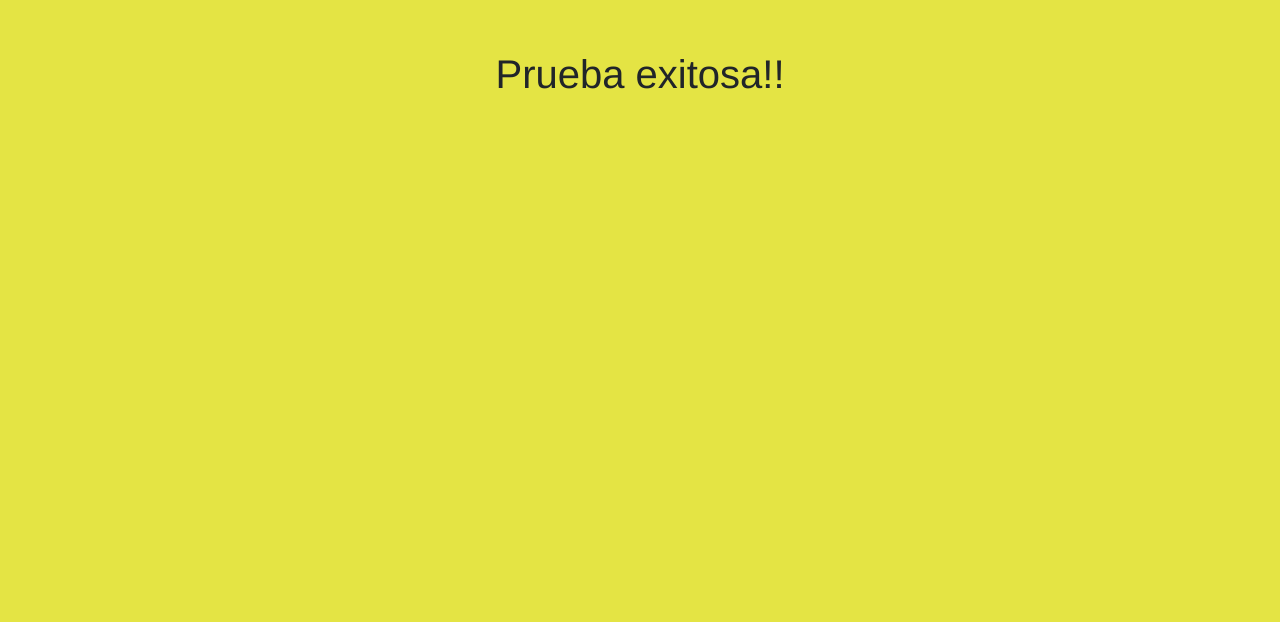
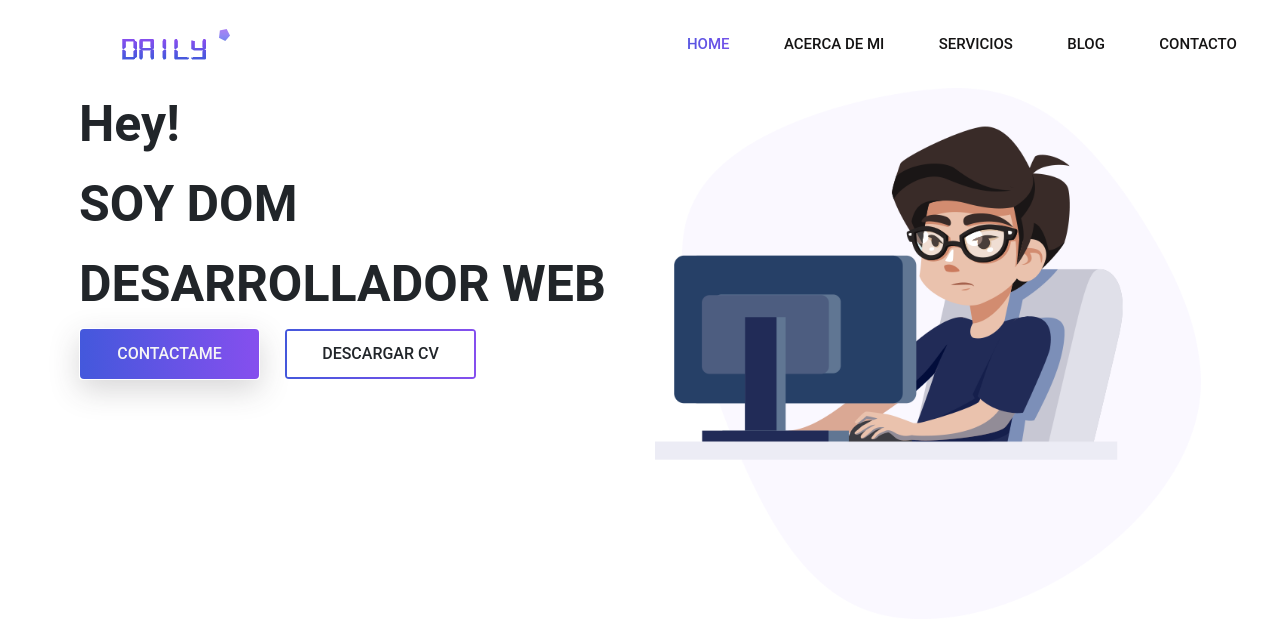
Before and after one commit to jdom182/prueba_portfolio, a plain HTML site: page index.html in a window 1280 px wide. Drawn offline with Linux system fonts and the light colour scheme.

Commit message:
agregando header/home con estilos css

```diff
--- a/css/style.css
+++ b/css/style.css
@@ -1,8 +1,57 @@
-body {
-     background-color: rgb(228, 228, 68);
+@import url(./fonts.css);
+@import url(./partials/_variables.css);
+@import url(./partials/_global.css);
+
+/*APLICANDO ESTILOS AL HEADER*/
+.header_area .main-menu .navbar .navbar-brand {
+     padding: 0 2rem 0 5rem;
 }
-h1 {
-     text-align: center;
-     margin-top: 50px;
-     font-family: 'Franklin Gothic Medium', 'Arial Narrow', Arial, sans-serif;
+.header_area .main-menu .navbar {
+     padding: 1rem 20rem;
 }
+.header_area .main-menu .nav-item .nav-link {
+     font: normal 500 15px/2px var(--roboto);
+     text-transform: uppercase;
+     padding: 1.7rem;
+     color: var(--title-color);
+}
+.header_area .main-menu .navbar-nav .active a {
+     background: var(--gradient-color);
+     -webkit-background-clip: text;
+     -webkit-text-fill-color: transparent;
+     background-clip: text;
+}
+.header_area .main-menu .navbar-nav a:hover {
+     background: var(--gradient-color);
+     -webkit-background-clip: text;
+     -webkit-text-fill-color: transparent;
+     background-clip: text;
+}
+
+/*APLICANDO ESTILOS AL HOME/AREA*/
+.site-main .site-banner {
+     background: url(../img/banner/home-banner.png) no-repeat 0% 50%;
+}
+.site-main .site-banner .site-title h3 {
+     padding-top: 35%;
+     font-weight: 500;
+}
+.site-main .site-banner .site-title h3::after {
+     content: " ";
+     height: 2px;
+     width: 18vw;
+     background: black;
+     display: inline-block;
+     margin-left: 5%;
+     transform: translateY(-10px);
+}
+.site-main .site-banner .site-title h1 {
+     font-size: 5rem;
+}
+.site-main .site-banner .site-title h4 {
+     font-size: 1.5rem;
+}
+.site-main .site-banner .site-title > img {
+     padding: 7rem 0;
+     width: 90rem;
+}
--- a/index.html
+++ b/index.html
@@ -28,7 +28,62 @@
 </head>
 <body>
 
-     <h1>Prueba exitosa!!</h1>
+     <!--EMPEZANDO EL HEADER-->
+     <header class="header_area">
+          <div class="main-menu">
+               <nav class="navbar navbar-expand-lg navbar-light">
+                    <a class="navbar-brand" href="#"><img src="./img/logo.png" alt="logo"></a>
+                    <button class="navbar-toggler" type="button" data-toggle="collapse" data-target="#navbarNav" aria-controls="navbarNav" aria-expanded="false" aria-label="Toggle navigation">
+                         <span class="navbar-toggler-icon"></span>
+                    </button>
+                    <div class="collapse navbar-collapse" id="navbarNav">
+                         <div class="mr-auto"></div>
+                         <ul class="navbar-nav">
+                              <li class="nav-item active">
+                                   <a href="#" class="nav-link">Home <span class="sr-only">(current)</span></a>
+                              </li>
+                              <li class="nav-item">
+                                   <a href="#" class="nav-link">Acerca de mi</a>
+                              </li>
+                              <li class="nav-item">
+                                   <a href="#" class="nav-link">Servicios</a>
+                              </li>
+                              <li class="nav-item">
+                                   <a href="#" class="nav-link">Blog</a>
+                              </li>
+                              <li class="nav-item">
+                                   <a href="#" class="nav-link">Contacto</a>
+                              </li>
+                         </ul>
+                    </div>
+               </nav>
+          </div>
+     </header>
+     <!--FINALIZANDO HEADER-->
+
+     <!--EMPEZANDO HOME/AREA-->
+     <section class="site-banner">
+          <div class="container">
+               <div class="row">
+                    <div class="col-lg-6 col-md-12 site-title">
+                         <h3 class="title-text">Hey!</h3>
+                         <h1 class="title-text text-uppercase">Soy Dom</h1>
+                         <h4 class="title-text text-uppercase">Desarrollador Web</h4>
+                         <div class="site-buttons">
+                              <div class="d-flex flex-row flex-wrap">
+                                   <button type="button" class="btn button primary-button mr-4 text-uppercase">Contactame</button>
+                                   <button type="button" class="btn button secondary-button text-uppercase">Descargar CV</button>
+                              </div>
+                         </div>
+                    </div>
+                    <div class="col-lg-6 col-md-12 banner-image">
+                         <img src="./img/banner/banner-image.png" alt="banner-img" class="img-fluid">
+                    </div>
+               </div>
+          </div>
+     </section>
+     <!--FINALIZANDO HOME/AREA-->
+
 
      <!--JQUERY JS FILE-->
      <script src="./js/jquery.3.4.1.js"></script>
```
